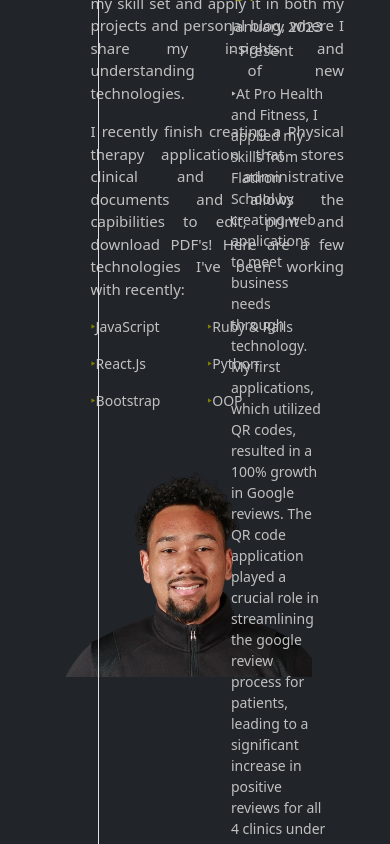
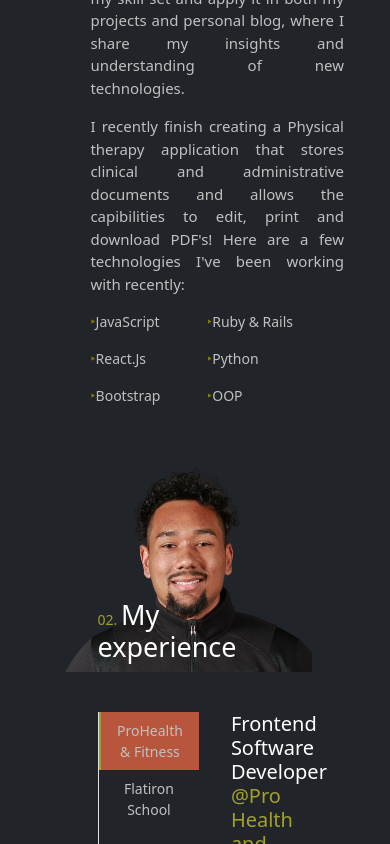
Before and after one commit to cedenoc181/pw2023, a React (Create React App) app: page / in a window 390 px wide. Shown: the part 1156-2000 px from the top of the page. Built offline with nearby package versions, Linux system fonts and the light colour scheme.

Commit message:
made about header section 22px

```diff
--- a/src/Component/About.css
+++ b/src/Component/About.css
@@ -101,4 +101,8 @@ margin-right: 160px;
         justify-content: flex-end;
         padding-right: 10px;
     }
+
+    .about-text h3 {
+        font-size: 26px !important;
+    }
 }
--- a/src/Component/Experience.css
+++ b/src/Component/Experience.css
@@ -80,3 +80,15 @@
         height: 120vh !important;
     }
 }
+
+@media only screen and (max-width:430px) {
+    #experience {
+        height: 60vh;
+        padding-top: 360%;
+        width: 80%;
+        display: flex;
+        justify-content: flex-end;
+    }
+
+
+}
```
